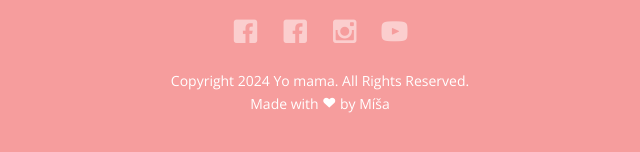
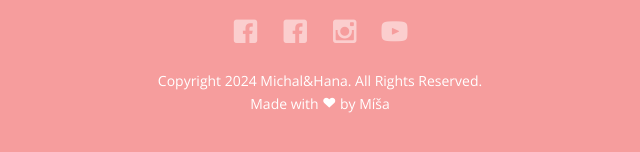
Before and after one commit to openeyes-cz/openeyes-cz.github.io, a website: page blog.html in a window 1280 px wide. Shown: the part 1307-1459 px from the top of the page, 320-960 px from the left. Drawn offline with nearby package versions, Linux system fonts and the light colour scheme; some packages are replaced by stand-ins of ours; no server answers; files whose address does not match are found by name; a web font is replaced by a local one.

Commit message:
Remove yo mamas

```diff
--- a/blog.html
+++ b/blog.html
@@ -121,7 +121,7 @@
 								<a href="https://www.instagram.com/explore/search/keyword/?q=%23hanaamichal"><i class="icon-instagram"></i></a>
 								<a href="https://youtu.be/nfOtLLo1WR4"><i class="icon-youtube"></i></a>
 							</p>
-							<p>Copyright 2024 Yo mama. All Rights Reserved. <br>Made with <i class="icon-heart3"></i> by Míša </p>
+							<p>Copyright 2024 Michal&ampHana. All Rights Reserved. <br>Made with <i class="icon-heart3"></i> by Míša </p>
 						</div>
 					</div>
 				</div>
```
Also changed, not shown: gallery.html (+1 -1 lines), groom-bride.html (+1 -1 lines), guest.html (+1 -1 lines), hana.html (+1 -1 lines), index.html (+1 -1 lines), michal.html (+1 -1 lines), when-where.html (+1 -1 lines).
